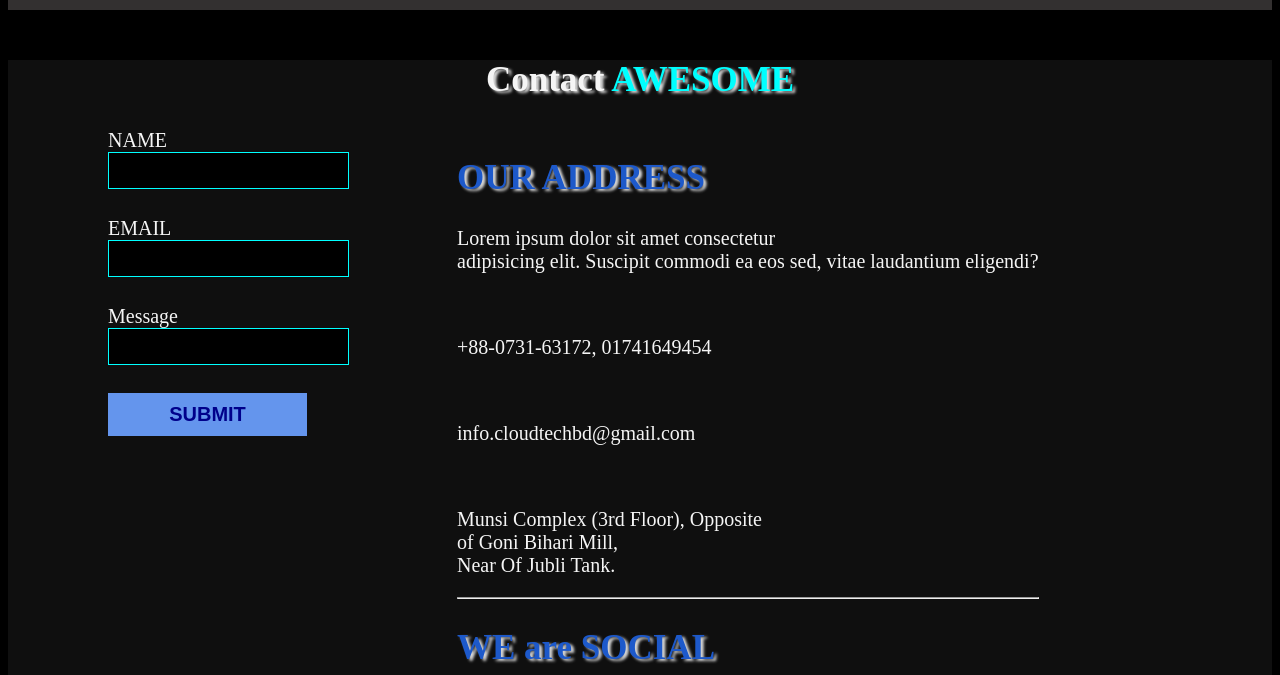
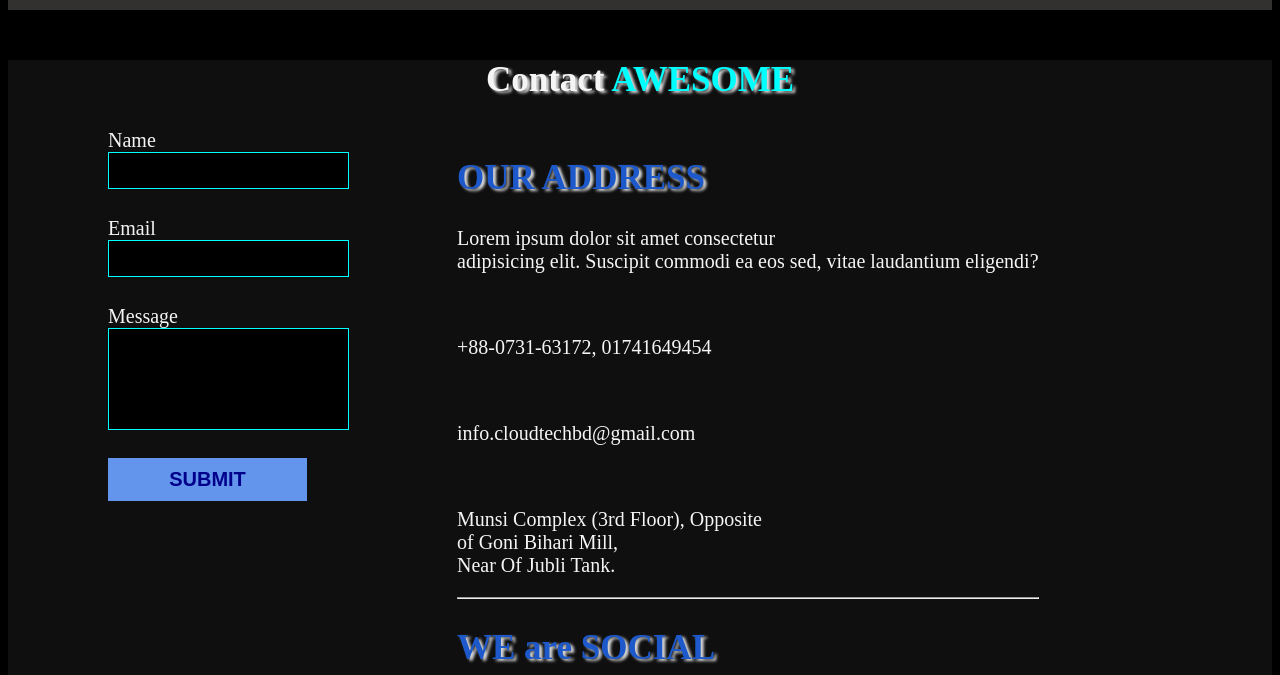
Before and after one commit to Rupa-Dey/link-create, a plain HTML site: page index.html in a window 1280 px wide. Shown: the part 1400-2075 px from the top of the page. Drawn offline with Linux system fonts and the light colour scheme.

Commit message:
Add files via upload

```diff
--- a/css/style.css
+++ b/css/style.css
@@ -286,6 +286,11 @@ body{
     color: white;
     width: 110%;
     }
+    .in3 input{
+        /* padding: 20px; */
+        height: 80px;
+
+    }
     .cntc button{
         padding: 10px;
         border: none;
--- a/index.html
+++ b/index.html
@@ -93,11 +93,11 @@
             <div class="pt">
                 <div class="inpt">
                    <div class="in1">
-                    NAME<br>
+                    Name<br>
                     <input type="text"><br><br>
                    </div>
                   <div class="in2">
-                    EMAIL<br>
+                    Email<br>
                     <input type="email" name="" id=""><br><br>
                   </div>
                   <div class="in3">
```
